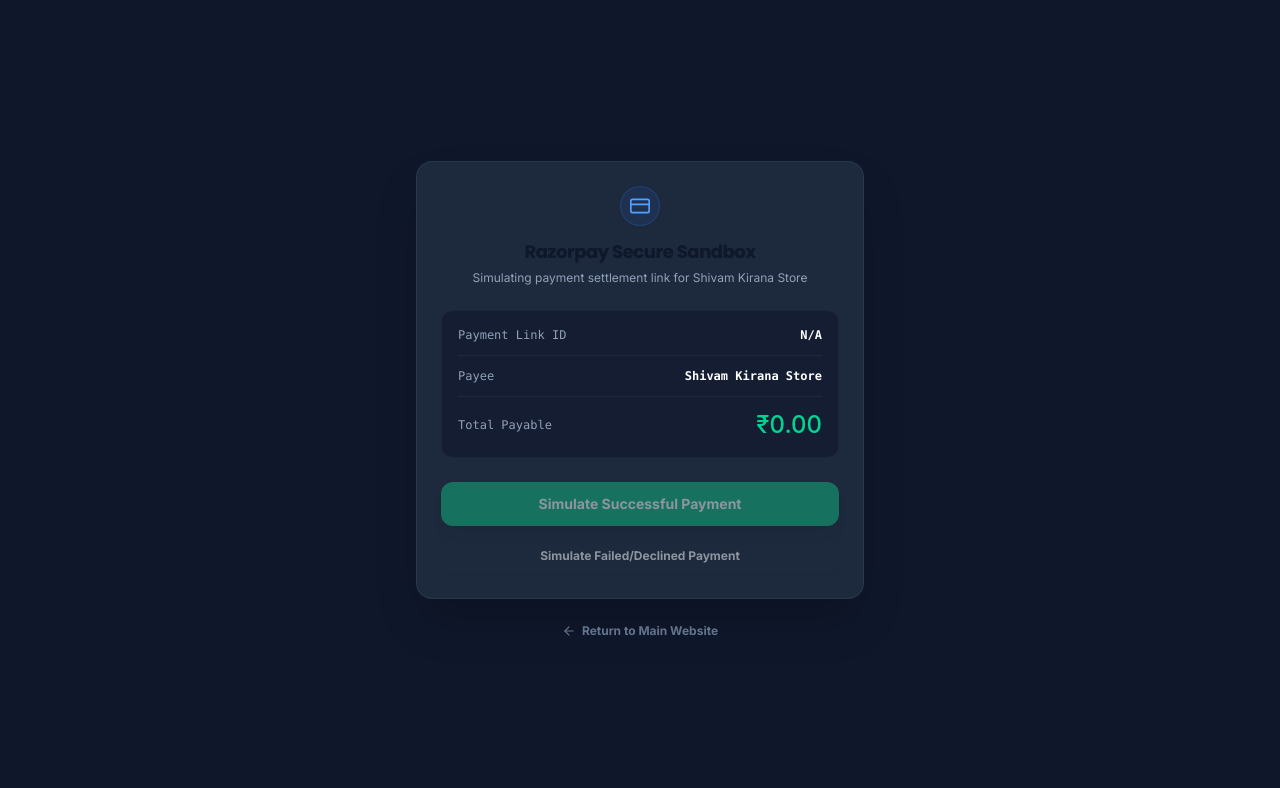
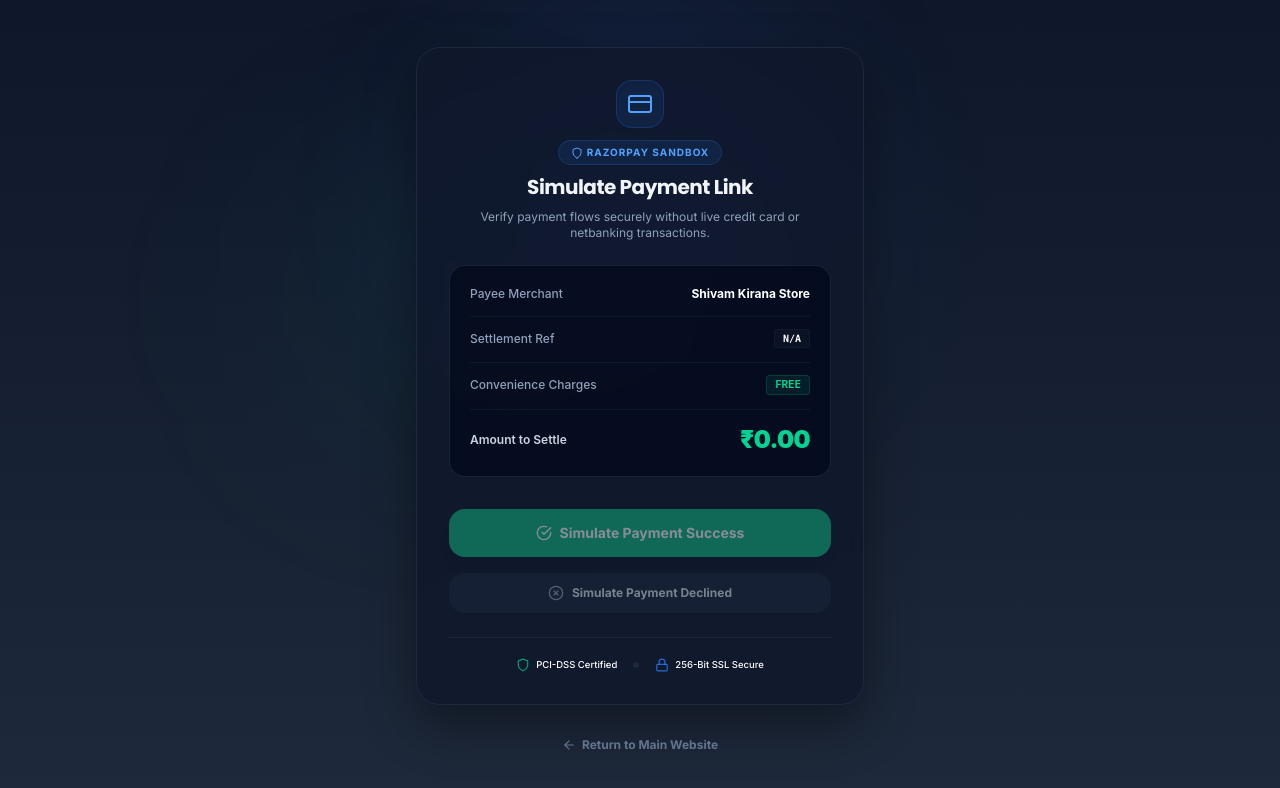
Before and after one commit to Shivam4918/shivam-kirana-store, a React (Vite) app in the folder frontend/: page /mock-payment in a window 1280 px wide. Shown: the top 788 px of the page. Built offline with nearby package versions, Linux system fonts and the light colour scheme; no server answers.

Commit message:
style: redesign MockPaymentPage with premium layout, glowing overlays, detailed invoices, and security badges

```diff
--- a/frontend/src/pages/MockPaymentPage.jsx
+++ b/frontend/src/pages/MockPaymentPage.jsx
@@ -1,7 +1,7 @@
 import { useState } from 'react';
 import { useSearchParams } from 'react-router-dom';
 import api from '../services/api';
-import { FiCheckCircle, FiXCircle, FiCreditCard, FiArrowLeft, FiLoader } from 'react-icons/fi';
+import { FiCheckCircle, FiXCircle, FiCreditCard, FiArrowLeft, FiLoader, FiShield, FiLock, FiAlertCircle } from 'react-icons/fi';
 
 const MockPaymentPage = () => {
   const [searchParams] = useSearchParams();
@@ -32,102 +32,135 @@
   };
 
   return (
-    <div className="min-h-screen bg-slate-900 text-white flex flex-col justify-center items-center p-4 antialiased">
-      <div className="w-full max-w-md bg-slate-800 border border-slate-700/60 rounded-2xl p-6 shadow-2xl space-y-6 text-center">
+    <div className="min-h-screen bg-gradient-to-b from-[#0F172A] to-[#1E293B] text-white flex flex-col justify-center items-center p-4 antialiased relative overflow-hidden">
+      {/* Decorative ambient glowing dots */}
+      <div className="absolute top-1/4 left-1/2 -translate-x-1/2 -translate-y-1/2 w-[400px] h-[400px] rounded-full bg-blue-500/10 blur-[80px] pointer-events-none" />
+      <div className="absolute bottom-1/4 left-1/3 -translate-x-1/2 -translate-y-1/2 w-[300px] h-[300px] rounded-full bg-emerald-500/5 blur-[100px] pointer-events-none" />
+
+      <div className="w-full max-w-md bg-slate-900/80 border border-slate-800 rounded-3xl p-6 sm:p-8 shadow-[0_20px_50px_rgba(0,0,0,0.4)] backdrop-blur-md relative z-10 space-y-6 text-center">
 
         {/* Header */}
-        <div className="space-y-1">
-          <div className="mx-auto w-10 h-10 rounded-full bg-blue-500/10 text-blue-400 flex items-center justify-center border border-blue-500/20 mb-3">
-            <FiCreditCard className="w-5 h-5" />
+        <div className="space-y-2">
+          <div className="mx-auto w-12 h-12 rounded-2xl bg-blue-500/10 text-blue-400 flex items-center justify-center border border-blue-500/20 mb-3 shadow-inner">
+            <FiCreditCard className="w-6 h-6" />
           </div>
-          <h2 className="text-lg font-bold tracking-tight">Razorpay Secure Sandbox</h2>
-          <p className="text-xs text-slate-400">Simulating payment settlement link for Shivam Kirana Store</p>
+          <div className="flex items-center justify-center space-x-1.5">
+            <span className="text-[10px] font-bold uppercase tracking-widest bg-blue-500/10 text-blue-400 px-3 py-1 rounded-full border border-blue-500/20 flex items-center gap-1 shadow-xs">
+              <FiShield className="w-3 h-3 text-blue-400" />
+              <span>Razorpay Sandbox</span>
+            </span>
+          </div>
+          <h2 className="text-xl font-bold tracking-tight mt-2 text-slate-100">Simulate Payment Link</h2>
+          <p className="text-xs text-slate-400 max-w-xs mx-auto">Verify payment flows securely without live credit card or netbanking transactions.</p>
         </div>
 
-        {/* Details Card */}
-        <div className="bg-slate-900/60 border border-slate-700/30 rounded-xl p-4 space-y-3 font-mono text-xs text-left">
-          <div className="flex justify-between items-center text-slate-400">
-            <span>Payment Link ID</span>
-            <span className="text-white font-bold select-all">{linkId || 'N/A'}</span>
+        {/* Invoice Summary Card */}
+        <div className="bg-slate-950/60 border border-slate-800/80 rounded-2xl p-5 space-y-3.5 font-mono text-xs text-left shadow-inner">
+          <div className="flex justify-between items-center text-slate-450">
+            <span className="font-sans font-medium text-slate-400">Payee Merchant</span>
+            <span className="text-white font-bold font-sans">Shivam Kirana Store</span>
           </div>
-          <div className="flex justify-between items-center text-slate-400 border-t border-slate-800 pt-3">
-            <span>Payee</span>
-            <span className="text-white font-bold">Shivam Kirana Store</span>
+          <div className="flex justify-between items-center text-slate-455 border-t border-slate-900 pt-3">
+            <span className="font-sans font-medium text-slate-400">Settlement Ref</span>
+            <span className="text-white font-bold select-all bg-slate-900/60 px-2 py-0.5 rounded border border-slate-800/40 text-[10px]">{linkId || 'N/A'}</span>
           </div>
-          <div className="flex justify-between items-center text-slate-400 border-t border-slate-800 pt-3">
-            <span>Total Payable</span>
-            <span className="text-2xl font-black text-emerald-400 font-sans font-medium">₹{parseFloat(amount).toFixed(2)}</span>
+          <div className="flex justify-between items-center text-slate-455 border-t border-slate-900 pt-3">
+            <span className="font-sans font-medium text-slate-400">Convenience Charges</span>
+            <span className="text-emerald-400 font-bold bg-emerald-500/10 px-2 py-0.5 rounded text-[10px] border border-emerald-500/20 font-sans tracking-wide">FREE</span>
+          </div>
+          <div className="flex justify-between items-center text-slate-455 border-t border-slate-900 pt-3.5">
+            <span className="font-sans font-semibold text-slate-300">Amount to Settle</span>
+            <span className="text-2xl font-black text-emerald-400 font-sans tracking-tight">₹{parseFloat(amount).toFixed(2)}</span>
           </div>
         </div>
 
         {status === 'PENDING' && (
-          <div className="space-y-3">
+          <div className="space-y-4 pt-2">
             {error && (
-              <div className="bg-rose-500/10 text-rose-400 text-xs py-2 px-3 rounded-lg border border-rose-500/20 text-left font-medium">
-                {error}
+              <div className="bg-rose-500/10 text-rose-455 text-xs py-2.5 px-3.5 rounded-xl border border-rose-500/20 text-left font-medium flex items-start gap-2">
+                <FiAlertCircle className="w-4 h-4 text-rose-455 shrink-0 mt-0.5" />
+                <span>{error}</span>
               </div>
             )}
 
             <button
               onClick={() => handleSettle(true)}
               disabled={loading || !linkId}
-              className="w-full bg-[#10B981] hover:bg-[#059669] disabled:opacity-50 text-white font-bold py-3 px-4 rounded-xl flex items-center justify-center space-x-2 shadow-lg active:scale-[0.98] transition-all cursor-pointer text-sm"
+              className="w-full bg-[#10B981] hover:bg-[#059669] disabled:opacity-50 text-white font-bold py-3.5 px-5 rounded-2xl flex items-center justify-center space-x-2 shadow-lg hover:shadow-emerald-500/10 transition-all duration-200 active:scale-[0.98] cursor-pointer text-sm"
             >
               {loading ? (
-                <FiLoader className="w-4 h-4 animate-spin" />
+                <FiLoader className="w-4 h-4 animate-spin text-white" />
               ) : (
-                <span>Simulate Successful Payment</span>
+                <>
+                  <FiCheckCircle className="w-4 h-4 text-white" />
+                  <span>Simulate Payment Success</span>
+                </>
               )}
             </button>
 
             <button
               onClick={() => handleSettle(false)}
               disabled={loading || !linkId}
-              className="w-full bg-slate-705 hover:bg-slate-600 disabled:opacity-50 text-white font-bold py-2.5 px-4 rounded-xl flex items-center justify-center shadow-sm active:scale-[0.98] transition-all cursor-pointer text-xs"
+              className="w-full bg-slate-800 hover:bg-slate-700 disabled:opacity-50 text-slate-200 font-bold py-3 px-5 rounded-2xl flex items-center justify-center space-x-2 shadow-xs transition-all duration-200 active:scale-[0.98] cursor-pointer text-xs"
             >
-              Simulate Failed/Declined Payment
+              <FiXCircle className="w-4 h-4 text-slate-400" />
+              <span>Simulate Payment Declined</span>
             </button>
           </div>
         )}
 
         {status === 'PAID' && (
-          <div className="space-y-4 animate-fade-in">
-            <div className="mx-auto w-14 h-14 rounded-full bg-emerald-500/10 text-emerald-400 flex items-center justify-center border border-emerald-500/20">
-              <FiCheckCircle className="w-8 h-8 animate-bounce" />
+          <div className="space-y-4 py-4 animate-fade-in">
+            <div className="mx-auto w-16 h-16 rounded-full bg-emerald-500/10 text-emerald-400 flex items-center justify-center border border-emerald-500/20 shadow-xs">
+              <FiCheckCircle className="w-9 h-9 animate-bounce" />
             </div>
             <div className="space-y-1">
-              <h3 className="text-md font-bold text-white">Payment Completed Successfully</h3>
-              <p className="text-xs text-slate-400 font-medium">The customer dashboard balance will refresh immediately.</p>
+              <h3 className="text-lg font-bold text-white">Settlement Successful</h3>
+              <p className="text-xs text-slate-400 max-w-xs mx-auto">The simulated transaction has completed. The active desktop dashboard will update instantly.</p>
             </div>
-            <p className="text-[10px] text-slate-500 pt-2 border-t border-slate-800">
-              You can now safely close this browser window or return to the store app.
-            </p>
+            <div className="pt-4 border-t border-slate-800/80">
+              <span className="text-[10px] text-slate-500 font-medium uppercase tracking-wider block">Sandbox Mode Notice</span>
+              <p className="text-[9.5px] text-slate-550 mt-1">You may now safely close this browser window or return to the shop dashboard.</p>
+            </div>
           </div>
         )}
 
         {status === 'FAILED' && (
-          <div className="space-y-4 animate-fade-in">
-            <div className="mx-auto w-14 h-14 rounded-full bg-rose-500/10 text-rose-400 flex items-center justify-center border border-rose-500/20">
-              <FiXCircle className="w-8 h-8" />
+          <div className="space-y-4 py-4 animate-fade-in">
+            <div className="mx-auto w-16 h-16 rounded-full bg-rose-500/10 text-rose-400 flex items-center justify-center border border-rose-500/20 shadow-xs">
+              <FiXCircle className="w-9 h-9" />
             </div>
             <div className="space-y-1">
-              <h3 className="text-md font-bold text-white">Payment Declined</h3>
-              <p className="text-xs text-slate-400 font-medium font-normal">The simulated transaction has been rejected or aborted.</p>
+              <h3 className="text-lg font-bold text-white">Payment Failed</h3>
+              <p className="text-xs text-slate-400 max-w-xs mx-auto">The simulated transaction has been rejected or cancelled by the user.</p>
             </div>
             <button
               onClick={() => setStatus('PENDING')}
-              className="mt-4 text-xs text-blue-400 hover:text-blue-300 font-bold underline cursor-pointer"
+              className="bg-slate-800 hover:bg-slate-700 text-xs text-blue-400 hover:text-blue-300 font-bold px-4 py-2 rounded-xl transition-all border border-slate-700/40 cursor-pointer shadow-xs active:scale-95"
             >
               Try Simulation Again
             </button>
           </div>
         )}
 
+        {/* Security & Certifications Badges */}
+        <div className="border-t border-slate-800/80 pt-5 flex items-center justify-center gap-4 text-[9.5px] text-slate-505 font-medium select-none">
+          <span className="flex items-center gap-1.5">
+            <FiShield className="w-3.5 h-3.5 text-emerald-500/80" />
+            <span>PCI-DSS Certified</span>
+          </span>
+          <span className="w-1.5 h-1.5 rounded-full bg-slate-800" />
+          <span className="flex items-center gap-1.5">
+            <FiLock className="w-3.5 h-3.5 text-blue-500/80" />
+            <span>256-Bit SSL Secure</span>
+          </span>
+        </div>
+
       </div>
 
       <a
         href="/"
-        className="mt-6 flex items-center space-x-1.5 text-xs text-slate-500 hover:text-slate-400 font-bold transition-colors"
+        className="mt-8 flex items-center space-x-1.5 text-xs text-slate-500 hover:text-slate-400 font-bold transition-colors relative z-10"
       >
         <FiArrowLeft className="w-3.5 h-3.5" />
         <span>Return to Main Website</span>
```
